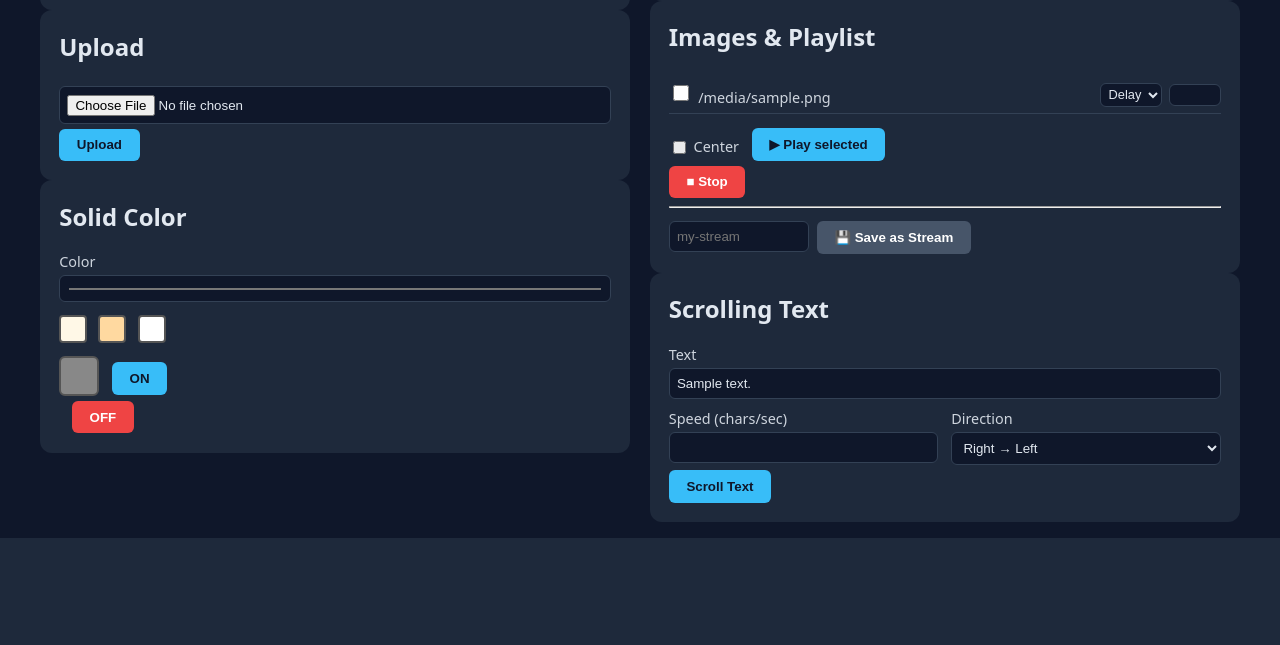
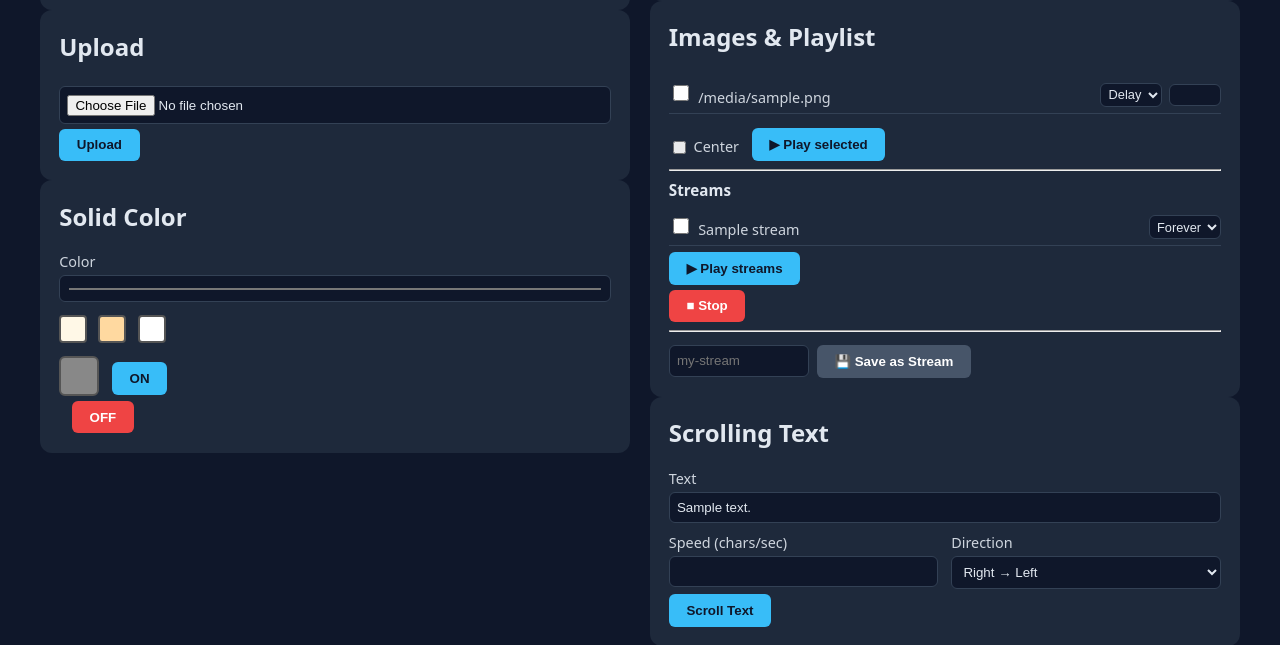
Before and after one commit to klf240/led-matrix-web, a Flask app: template templates/index.html in a window 1280 px wide. Shown: the part 594-1239 px from the top of the page. Before the commit the page ends 1132 px from the top, so only its background shows below. Run offline with Flask 3, Linux system fonts and the light colour scheme; the template is opened without the code that fills it: most values are stand-ins (such as "Sample title", 1, 10 or a date in 2020); parts of the project's set-up code (start-up, migrations or seed data) failed here and were passed over.

Commit message:
Add streams list with play controls; hide internal files from image list

```diff
--- a/app.py
+++ b/app.py
@@ -186,7 +186,7 @@ def _load_playlist_state() -> dict:
 
 def _save_playlist_state(data):
     """Save current image selections to disk for persistence."""
-    all_files = sorted(f.name for f in UPLOAD_FOLDER.iterdir() if f.is_file())
+    all_files = sorted(f.name for f in UPLOAD_FOLDER.iterdir() if f.is_file() and not f.name.startswith("_"))
     selected = {}
     for i, fname in enumerate(all_files):
         mode = data.get(f"img_mode_{i}", "delay")
@@ -321,13 +321,15 @@ def _autostart_enabled() -> bool:
 
 @app.route("/")
 def index():
-    files = sorted(f.name for f in UPLOAD_FOLDER.iterdir() if f.is_file())
+    files = sorted(f.name for f in UPLOAD_FOLDER.iterdir() if f.is_file() and not f.name.startswith("_"))
+    streams = sorted(p.name for p in PLAYLIST_FOLDER.glob("*.stream"))
     playlists = sorted(p.stem for p in PLAYLIST_FOLDER.glob("*.txt"))
     settings = load_settings()
     autostart = _autostart_enabled()
     playlist_state = _load_playlist_state()
     return render_template("index.html", files=files, playlists=playlists,
-                           settings=settings, autostart_enabled=autostart,
+                           streams=streams, settings=settings,
+                           autostart_enabled=autostart,
                            playlist_state=playlist_state)
 
 
@@ -398,7 +400,7 @@ def play_images():
     # Per-image flags: -w<sec> for delay, -l<n> for animation loops
     # Indices in form fields refer to position in the FULL file list,
     # so we must look up each selected image's original index.
-    all_files = sorted(f.name for f in UPLOAD_FOLDER.iterdir() if f.is_file())
+    all_files = sorted(f.name for f in UPLOAD_FOLDER.iterdir() if f.is_file() and not f.name.startswith("_"))
     for img in images:
         try:
             idx = all_files.index(img)
@@ -628,6 +630,64 @@ def save_playlist():
     return redirect(url_for("index"))
 
 
+@app.route("/play_stream", methods=["POST"])
+def play_stream():
+    """Play a pre-rendered stream file on the matrix."""
+    global current_process
+    data = request.form
+    _persist_action(data)
+    streams = data.getlist("streams")
+    if not streams:
+        flash("No stream selected", "error")
+        return redirect(url_for("index"))
+
+    if not LED_IMAGE_VIEWER.exists():
+        flash("led-image-viewer not found", "error")
+        return redirect(url_for("index"))
+
+    # Build command for first selected stream (or cycle through multiple)
+    prefix = [] if os.geteuid() == 0 else ["sudo", "-n"]
+    cmd = prefix + [str(LED_IMAGE_VIEWER)]
+    cmd += build_matrix_flags(data)
+
+    if data.get("center"):
+        cmd.append("-C")
+    cmd.append("-f")  # cycle forever through provided streams
+
+    for stream_name in streams:
+        # Loop count control per stream
+        s_idx = streams.index(stream_name)
+        loops = data.get(f"stream_loops_{s_idx}", "0")
+        if loops and loops != "0":
+            cmd.append(f"-l{loops}")
+        cmd.append(str(PLAYLIST_FOLDER / stream_name))
+
+    log.info("Command: %s", " ".join(cmd))
+    kill_current()
+    try:
+        current_process = subprocess.Popen(
+            cmd, stdout=subprocess.PIPE, stderr=subprocess.PIPE)
+        time.sleep(0.5)
+        if current_process.poll() is not None:
+            err = (current_process.stderr.read().decode(errors="replace")
+                   if current_process.stderr else "")
+            flash(f"Stream playback failed: {err.strip()[:300]}", "error")
+            current_process = None
+        else:
+            display_state.update({
+                "mode": "image",
+                "images": [str(PLAYLIST_FOLDER / s) for s in streams],
+                "wait": 1.0,
+                "center": bool(data.get("center")),
+                "start_time": time.time(),
+            })
+            flash(f"Playing {len(streams)} stream(s)", "success")
+    except Exception as e:
+        log.exception("Failed to start stream playback")
+        flash(f"Failed: {e}", "error")
+    return redirect(url_for("index"))
+
+
 @app.route("/create_stream", methods=["POST"])
 def create_stream():
     """Create a pre-rendered stream file from selected images for fast playback."""
@@ -651,7 +711,7 @@ def create_stream():
     cmd = prefix + [str(LED_IMAGE_VIEWER), f"-O{out_path}"]
     cmd += build_matrix_flags(data)
 
-    all_files = sorted(f.name for f in UPLOAD_FOLDER.iterdir() if f.is_file())
+    all_files = sorted(f.name for f in UPLOAD_FOLDER.iterdir() if f.is_file() and not f.name.startswith("_"))
     for img in images:
         try:
             idx = all_files.index(img)
--- a/templates/index.html
+++ b/templates/index.html
@@ -164,6 +164,31 @@
         </div>
       </form>
 
+      <!-- Streams -->
+      {% if streams %}
+      <hr>
+      <h3 style="margin:.6rem 0 .3rem;font-size:.95rem">Streams</h3>
+      <form id="streamPlayForm" action="/play_stream" method="post">
+        <div class="file-list" style="max-height:180px">
+          {% for s in streams %}
+          <div style="display:flex;align-items:center;gap:.4rem;padding:.35rem 0;border-bottom:1px solid #334155">
+            <input type="checkbox" name="streams" value="{{ s }}" id="strm_{{ loop.index0 }}"
+                   style="width:1rem;height:1rem;flex-shrink:0">
+            <label for="strm_{{ loop.index0 }}" style="flex:1;min-width:0;overflow:hidden;text-overflow:ellipsis;white-space:nowrap;cursor:pointer">{{ s }}</label>
+            <select name="stream_loops_{{ loop.index0 }}" style="width:auto;max-width:72px;padding:.15rem .2rem;font-size:.8rem;flex-shrink:0">
+              <option value="0" selected>Forever</option>
+              <option value="1">1x</option>
+              <option value="3">3x</option>
+              <option value="5">5x</option>
+              <option value="10">10x</option>
+            </select>
+          </div>
+          {% endfor %}
+        </div>
+        <button class="btn-primary" type="submit" style="margin-top:.4rem">▶ Play streams</button>
+      </form>
+      {% endif %}
+
       <form action="/stop" method="post" style="display:inline;margin-top:.4rem">
         <button class="btn-danger" type="submit">■ Stop</button>
       </form>
```
